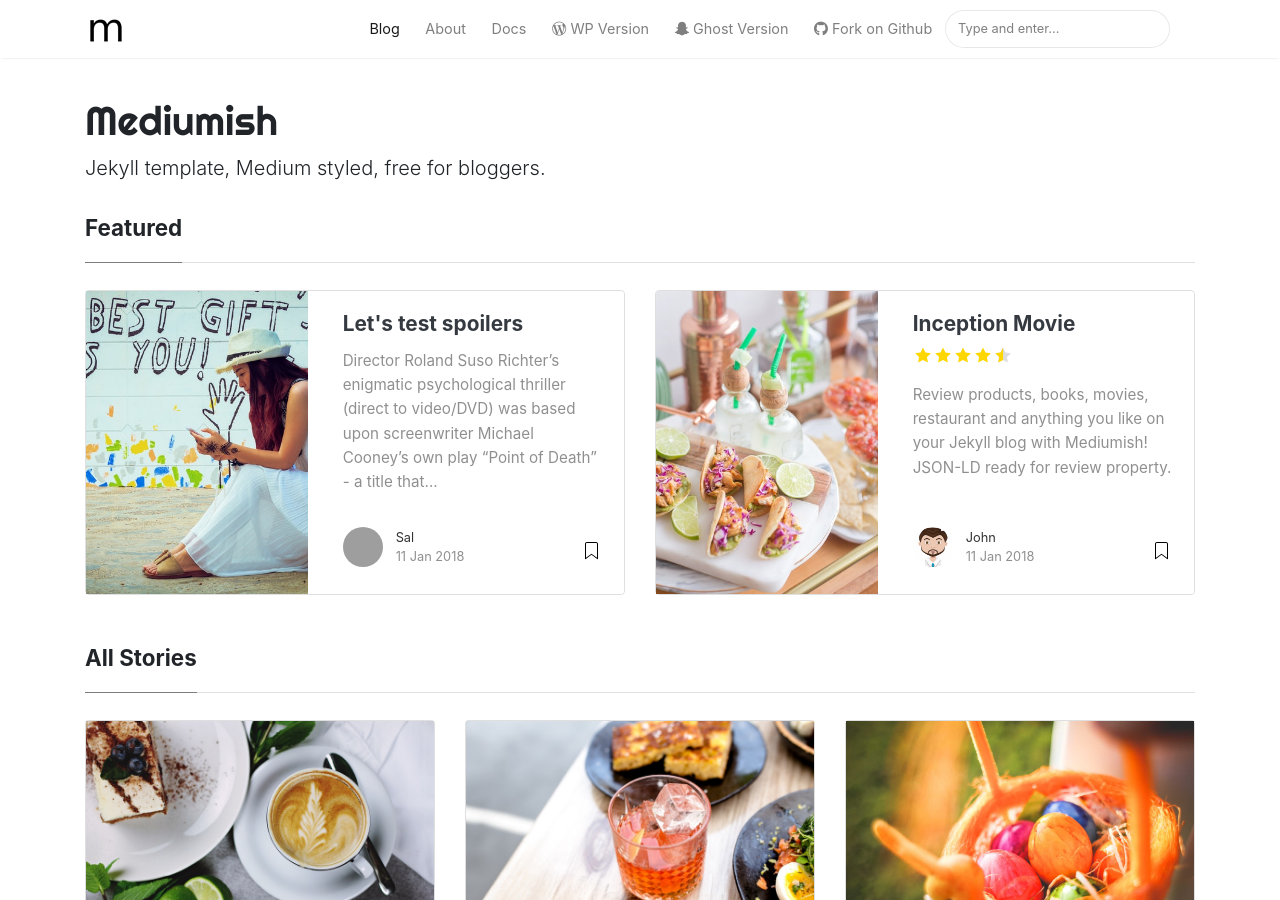
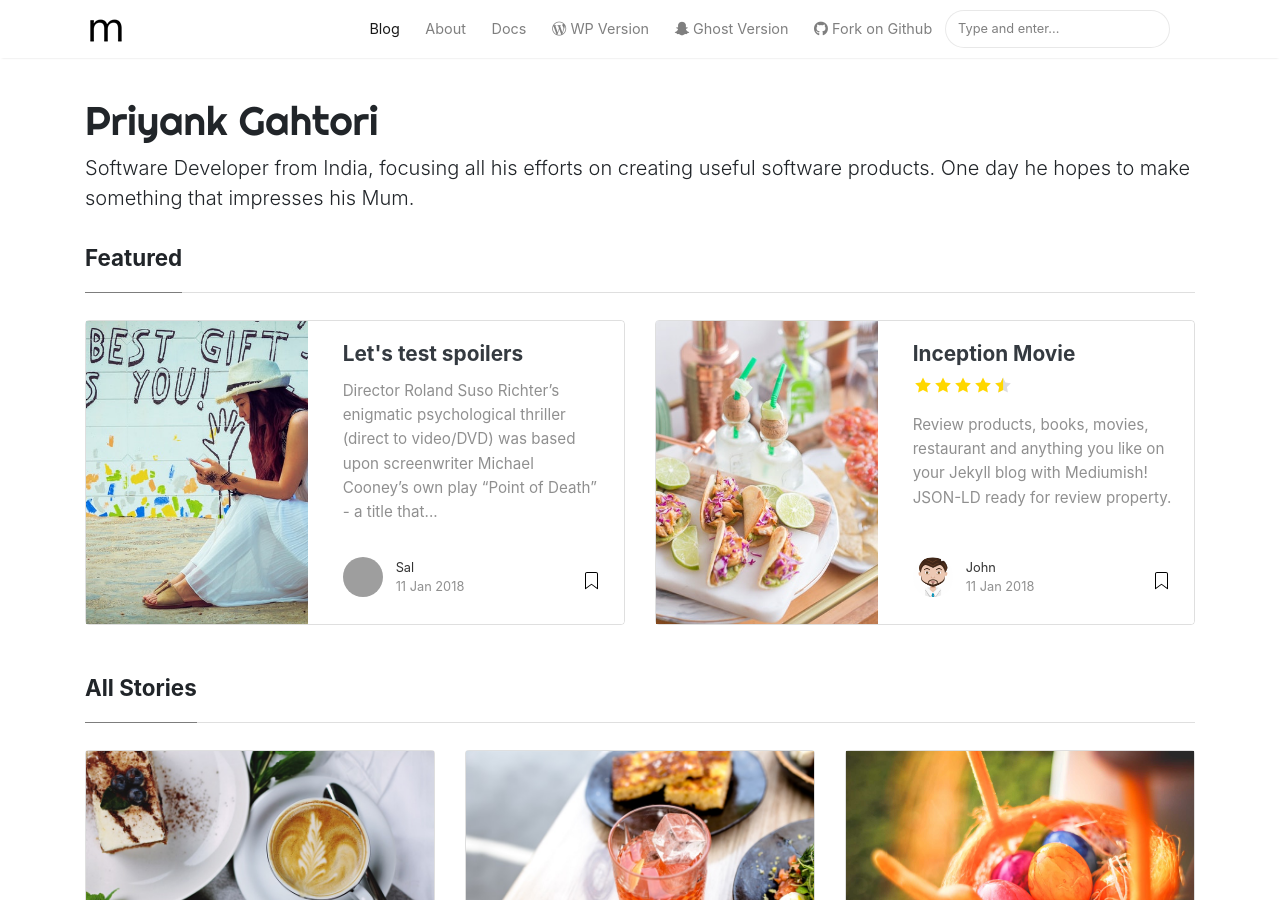
Before and after one commit to PriyankGahtori/priyankgahtori.github.io, a Jekyll site: the page built from index.html, in a window 1280 px wide and 900 px high. Built offline with Jekyll 4.4.1, drawn with Linux system fonts in a browser that asks for light colours; nearby versions of some CDN libraries; the list of posts is cut into pages by our own code; some of the changed text lies outside the part shown; grey boxes are pictures that could not be loaded.

Commit message:
added description

```diff
--- a/_config.yml
+++ b/_config.yml
@@ -1,7 +1,7 @@
 # Site
-name: "Mediumish"
-title: "Mediumish"
-description: "Jekyll template, Medium styled, free for bloggers."
+name: "Priyank Gahtori"
+title: "Priyank Gahtori"
+description: "Software Developer from India, focusing all his efforts on creating useful software products. One day he hopes to make something that impresses his Mum."
 logo: "assets/images/logo.png"
 favicon: "assets/images/logo.png"
 baseurl: /
```
